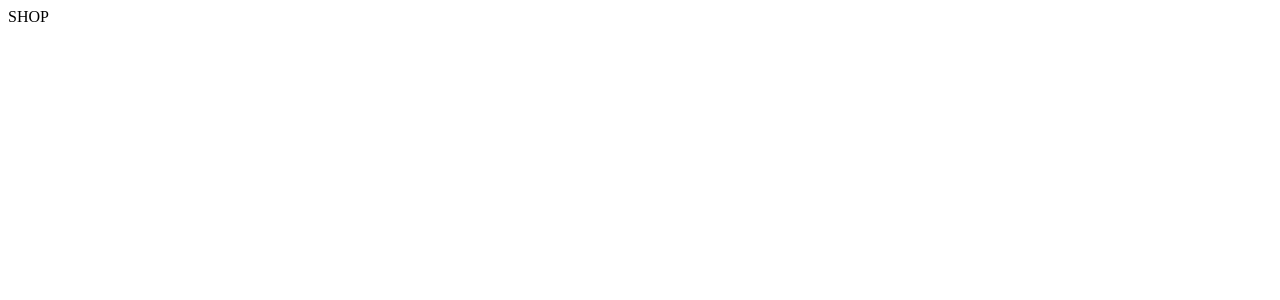
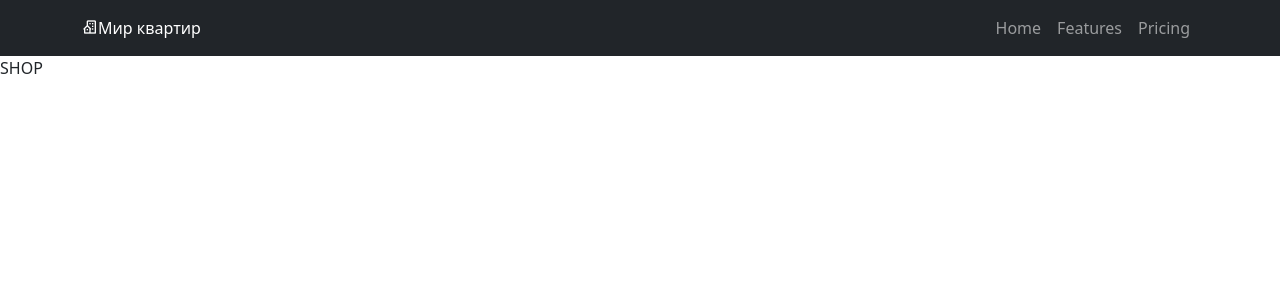
Before and after one commit to Andrianov-Daniil/RGZ, a React (Create React App) app in the folder client_/: page / in a window 1280 px wide. Shown: the top 300 px of the page. Built offline with nearby package versions, Linux system fonts and the light colour scheme.

Commit message:
Add files via upload

```diff
--- a/client_/package.json
+++ b/client_/package.json
@@ -7,9 +7,11 @@
     "@testing-library/react": "^13.4.0",
     "@testing-library/user-event": "^13.5.0",
     "axios": "^1.3.6",
+    "bootstrap": "^5.2.3",
     "mobx": "^6.9.0",
     "mobx-react-lite": "^3.4.3",
     "react": "^18.2.0",
+    "react-bootstrap": "^2.7.4",
     "react-dom": "^18.2.0",
     "react-router-dom": "^5.2.0",
     "react-scripts": "^5.0.1",
--- a/client_/public/index.html
+++ b/client_/public/index.html
@@ -2,7 +2,8 @@
 <html lang="en">
   <head>
     <meta charset="utf-8" />
-    <link rel="icon" href="%PUBLIC_URL%/favicon.ico" />
+    <link href='https://unpkg.com/boxicons@2.1.4/css/boxicons.min.css' rel='stylesheet'>
+    <link rel="icon" href="%PUBLIC_URL%/logo.png" />
     <meta name="viewport" content="width=device-width, initial-scale=1" />
     <meta name="theme-color" content="#000000" />
     <meta
@@ -10,34 +11,21 @@
       content="Web site created using create-react-app"
     />
     <link rel="apple-touch-icon" href="%PUBLIC_URL%/logo192.png" />
-    <!--
-      manifest.json provides metadata used when your web app is installed on a
-      user's mobile device or desktop. See https://developers.google.com/web/fundamentals/web-app-manifest/
-    -->
+
     <link rel="manifest" href="%PUBLIC_URL%/manifest.json" />
-    <!--
-      Notice the use of %PUBLIC_URL% in the tags above.
-      It will be replaced with the URL of the `public` folder during the build.
-      Only files inside the `public` folder can be referenced from the HTML.
 
-      Unlike "/favicon.ico" or "favicon.ico", "%PUBLIC_URL%/favicon.ico" will
-      work correctly both with client-side routing and a non-root public URL.
-      Learn how to configure a non-root public URL by running `npm run build`.
-    -->
-    <title>React App</title>
+    <link
+      rel="stylesheet"
+      href="https://cdn.jsdelivr.net/npm/bootstrap@5.2.3/dist/css/bootstrap.min.css"
+      integrity="sha384-rbsA2VBKQhggwzxH7pPCaAqO46MgnOM80zW1RWuH61DGLwZJEdK2Kadq2F9CUG65"
+      crossorigin="anonymous"
+    />
+
+    <title>Мир квартир</title>
   </head>
   <body>
     <noscript>You need to enable JavaScript to run this app.</noscript>
     <div id="root"></div>
-    <!--
-      This HTML file is a template.
-      If you open it directly in the browser, you will see an empty page.
 
-      You can add webfonts, meta tags, or analytics to this file.
-      The build step will place the bundled scripts into the <body> tag.
-
-      To begin the development, run `npm start` or `yarn start`.
-      To create a production bundle, use `npm run build` or `yarn build`.
-    -->
   </body>
 </html>
--- a/client_/src/App.js
+++ b/client_/src/App.js
@@ -1,10 +1,12 @@
 import React from "react";
 import { BrowserRouter} from "react-router-dom";
 import AppRouter from "./components/AppRouter";
+import NavBar from "./components/NavBar";
 
 function App() {
   return (
     <BrowserRouter>
+      <NavBar/>
       <AppRouter/>
     </BrowserRouter>
   );
--- /dev/null
+++ b/client_/src/components/NavBar.js
@@ -0,0 +1,25 @@
+import React, {useContext} from 'react';
+import {Context} from "../index";
+import Navbar from "react-bootstrap/Navbar";
+import Nav from "react-bootstrap/Nav";
+import Container from "react-bootstrap/Container";
+import { NavLink } from 'react-router-dom/cjs/react-router-dom.min';
+import { SHOP_ROUTE } from '../utils/consts';
+
+const NavBar = () => {
+    const {user} = useContext(Context);
+    return(
+        <Navbar bg="dark" variant="dark">
+            <Container>
+                <NavLink className = "logo" to={SHOP_ROUTE}><i class='bx bx-building-house'/>Мир квартир</NavLink>
+                <Nav className="ml-auto">
+                    <Nav.Link href="#home">Home</Nav.Link>
+                    <Nav.Link href="#features">Features</Nav.Link>
+                    <Nav.Link href="#pricing">Pricing</Nav.Link>
+                </Nav>
+            </Container>
+        </Navbar>
+    );
+}
+
+export default NavBar;
--- /dev/null
+++ b/client_/src/index.css
@@ -0,0 +1,4 @@
+.logo{
+    color: white;
+    text-decoration: none;
+}
--- a/client_/src/index.js
+++ b/client_/src/index.js
@@ -1,14 +1,17 @@
 import React, {createContext} from 'react';
 import ReactDOM from 'react-dom/client';
 import App from './App';
+import './index.css'
 import UserStore from './store/UserStore';
+import DeviceStore from './store/DeviceStore';
 
 export const Context = createContext(null);
 
 const root = ReactDOM.createRoot(document.getElementById('root'));
 root.render(
     <Context.Provider value={{
-        user: new UserStore()
+        user: new UserStore(),
+        device: new DeviceStore()
     }}>
         <App />
     </Context.Provider>
--- /dev/null
+++ b/client_/src/store/DeviceStore.js
@@ -0,0 +1,40 @@
+import {makeAutoObservable} from "mobx";
+
+export default class UserStore{
+    constructor(){
+        this._types = [
+            {id: 1, name: 'Холодильник'},
+            {id: 2, name: 'Смартфон'},
+        ]
+        this._brands = [
+            {id: 1, name: 'Самсунг'},
+            {id: 2, name: 'Айфон'},
+        ]
+        this._devices = [
+            {id: 1, name: '12 pro', price: 10000, rating: 5, img: 'https://www.google.com/url?sa=i&url=https%3A%2F%2Fwww.alfaplan.ru%2F&psig=AOvVaw3GQBp2UrHChtXoaX6iZbQy&ust=1682323950574000&source=images&cd=vfe&ved=0CBEQjRxqFwoTCLiIiJ7Hv_4CFQAAAAAdAAAAABAE'},
+            {id: 2, name: '13 pro', price: 120000, rating: 5, img: 'https://www.google.com/url?sa=i&url=https%3A%2F%2Fwww.alfaplan.ru%2F&psig=AOvVaw3GQBp2UrHChtXoaX6iZbQy&ust=1682323950574000&source=images&cd=vfe&ved=0CBEQjRxqFwoTCLiIiJ7Hv_4CFQAAAAAdAAAAABAE'},
+            {id: 3, name: '14 pro', price: 1230000, rating: 5, img: 'https://www.google.com/url?sa=i&url=https%3A%2F%2Fwww.alfaplan.ru%2F&psig=AOvVaw3GQBp2UrHChtXoaX6iZbQy&ust=1682323950574000&source=images&cd=vfe&ved=0CBEQjRxqFwoTCLiIiJ7Hv_4CFQAAAAAdAAAAABAE'},
+        ]
+        makeAutoObservable(this);
+    }
+
+    setTypes(types){
+        this._types = types;
+    }
+    setUser(brands){
+        this._brands = brands;
+    }
+    setDevices(devices){
+        this._devices = devices;
+    }
+
+    get types(){
+        return this._types;
+    }
+    get brands(){
+        return this._brands;
+    }
+    get devices(){
+        return this._devices;
+    }
+}
```
Also changed, not shown: client_/public/logo.png (added), 1 other file (tests, documents, lock files or other folders).
